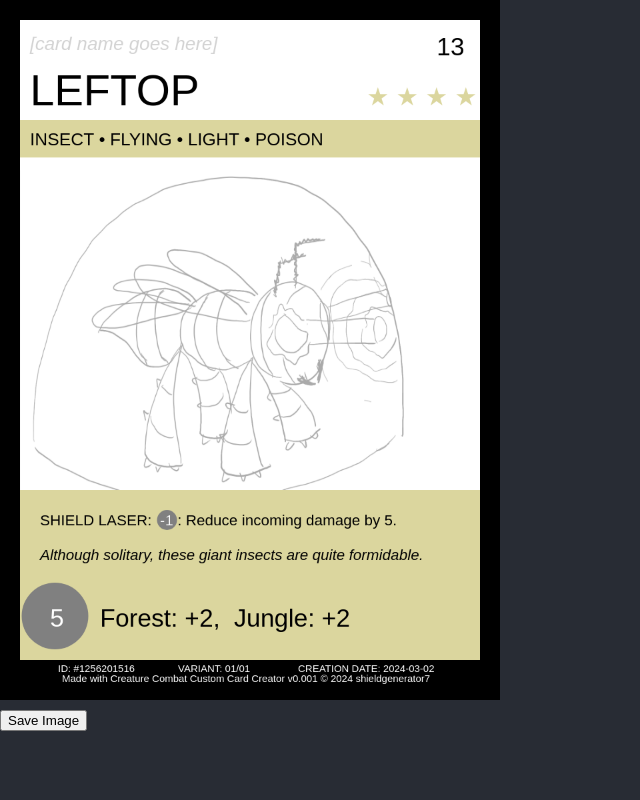
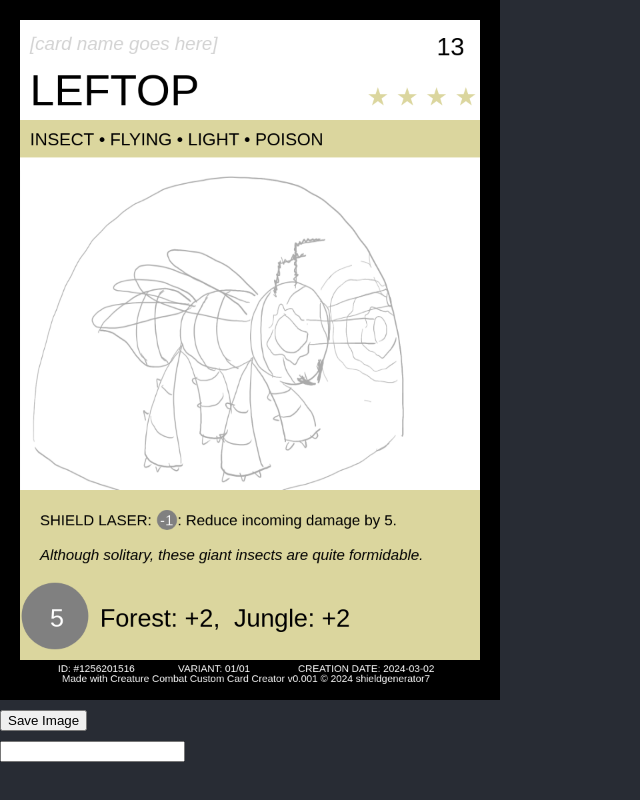
Before and after one commit to shieldgenerator7/CreatureCombat, a React (Create React App) app in the folder CardGenerator/react-canvas-draw/: page / in a window 1280 px wide. Shown: the whole page, without its empty margins (0-640 px from the left). Built offline with nearby package versions, Linux system fonts and the light colour scheme.

Commit message:
Add name text box

```diff
--- a/CardGenerator/react-canvas-draw/src/App.js
+++ b/CardGenerator/react-canvas-draw/src/App.js
@@ -3,6 +3,7 @@ import './App.css';
 import Canvas from './Components/Canvas';
 import Creature from './Data/Creature';
 import { useState } from 'react';
+import EditPanel from './Components/EditPanel';
 
 function App() {
 
@@ -12,11 +13,17 @@ function App() {
   const defaultCard = () => new Creature();
   [card, setCard] = useState(defaultCard);
   window.card = card;
+  let updateCard = (oldcard) => {
+    let newcard = JSON.parse(JSON.stringify(oldcard));
+    Object.setPrototypeOf(newcard, Creature.prototype);
+    setCard(newcard);
+  }
 
   return (
     <div className="App">
       <header className="App-header">
         <Canvas card={card}></Canvas>
+        <EditPanel card={card} setCard={setCard} updateCard={updateCard}></EditPanel>
       </header>
     </div>
   );
--- /dev/null
+++ b/CardGenerator/react-canvas-draw/src/Components/EditPanel.js
@@ -0,0 +1,18 @@
+"use strict"
+
+import React, { useRef, useEffect } from 'react';
+
+function EditPanel({ card , setCard, updateCard}) {//
+    return (
+        <div>
+            {/* Name */}
+            <input type="text" onChange={(e) => {
+                card.name = e.target.value;
+                updateCard(card);
+            }}
+            value={card.name}></input>
+        </div>
+    );
+}
+
+export default EditPanel;
```
